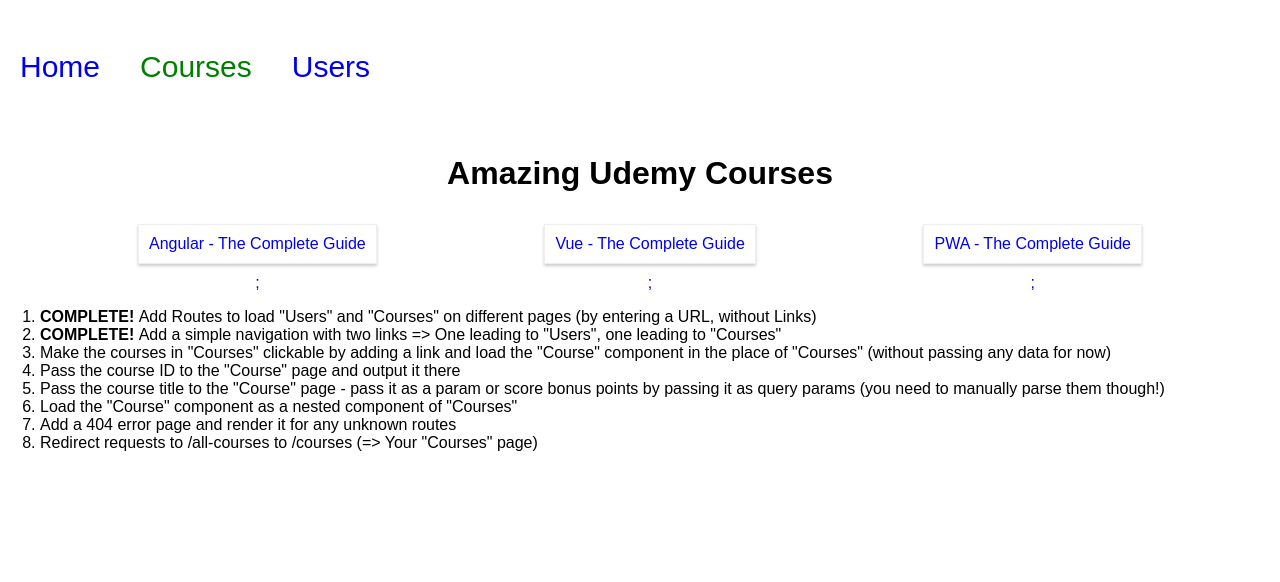
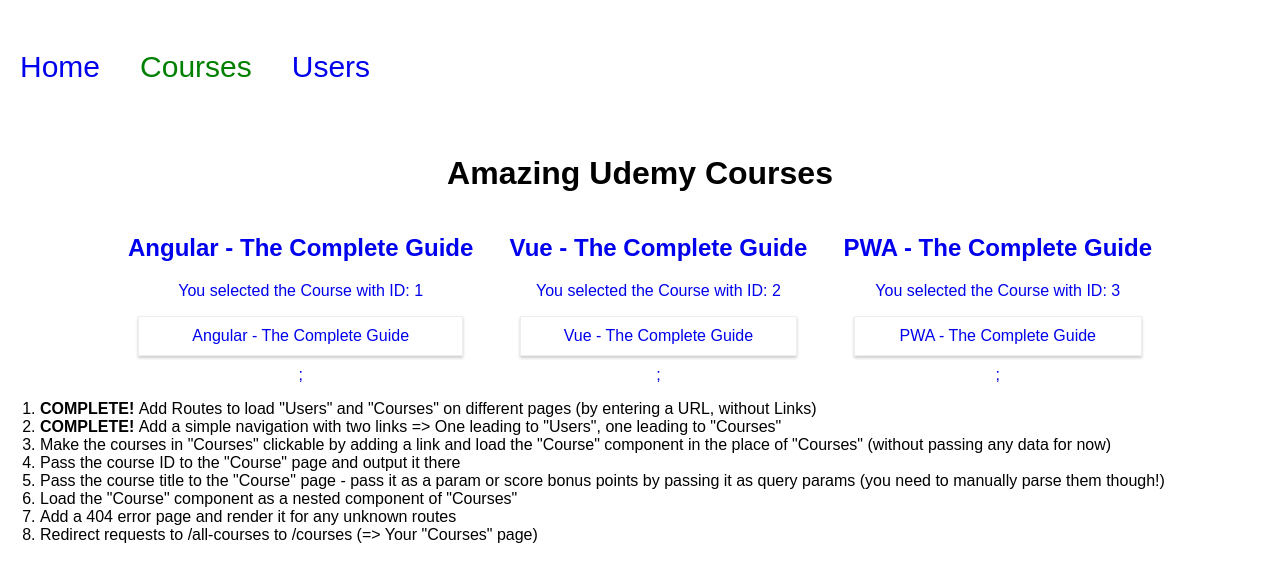
Before and after one commit to AndroidNinjaX/Udemy-React-Course-Section-11-Assignment_Routing, a React (Create React App) app: page /courses in a window 1280 px wide. Shown: the top 582 px of the page. Built offline with nearby package versions, Linux system fonts and the light colour scheme.

Commit message:
Import "Course" componet and display

```diff
--- a/src/containers/Course/Course.js
+++ b/src/containers/Course/Course.js
@@ -4,8 +4,8 @@
     render () {
         return (
             <div>
-                <h1>_COURSE_TITLE_</h1>
-                <p>You selected the Course with ID: _ID_</p>
+                <h1>{this.props.courseTitle}</h1>
+                <p>You selected the Course with ID: {this.props.courseID}</p>
             </div>
         );
     }
--- a/src/containers/Courses/Courses.js
+++ b/src/containers/Courses/Courses.js
@@ -1,5 +1,8 @@
 import React, { Component } from 'react';
+//Import the NavLink componet from React-Router-Dom
 import { NavLink } from 'react-router-dom';
+//Import the Course component
+import Course from '../Course/Course';
 
 import './Courses.css';
 
@@ -21,6 +24,7 @@
                         this.state.courses.map( course => {
                             return (
                                 <NavLink to={"/" + course.id} key={course.id}>
+                                    <Course courseTitle={course.title} courseID={course.id}/>
                                     <article className="Course">{course.title}</article>;
                                 </NavLink>
                             );
```
